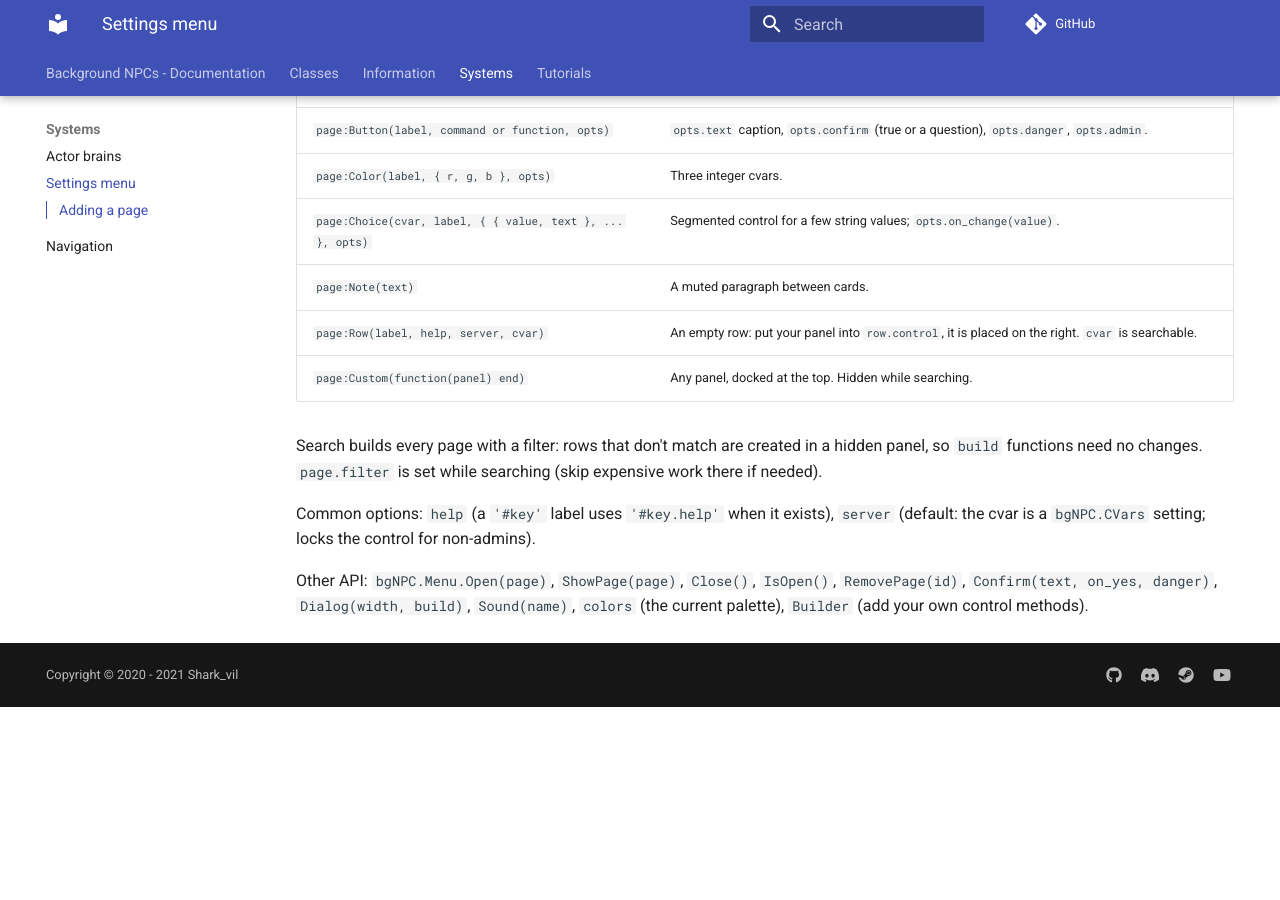
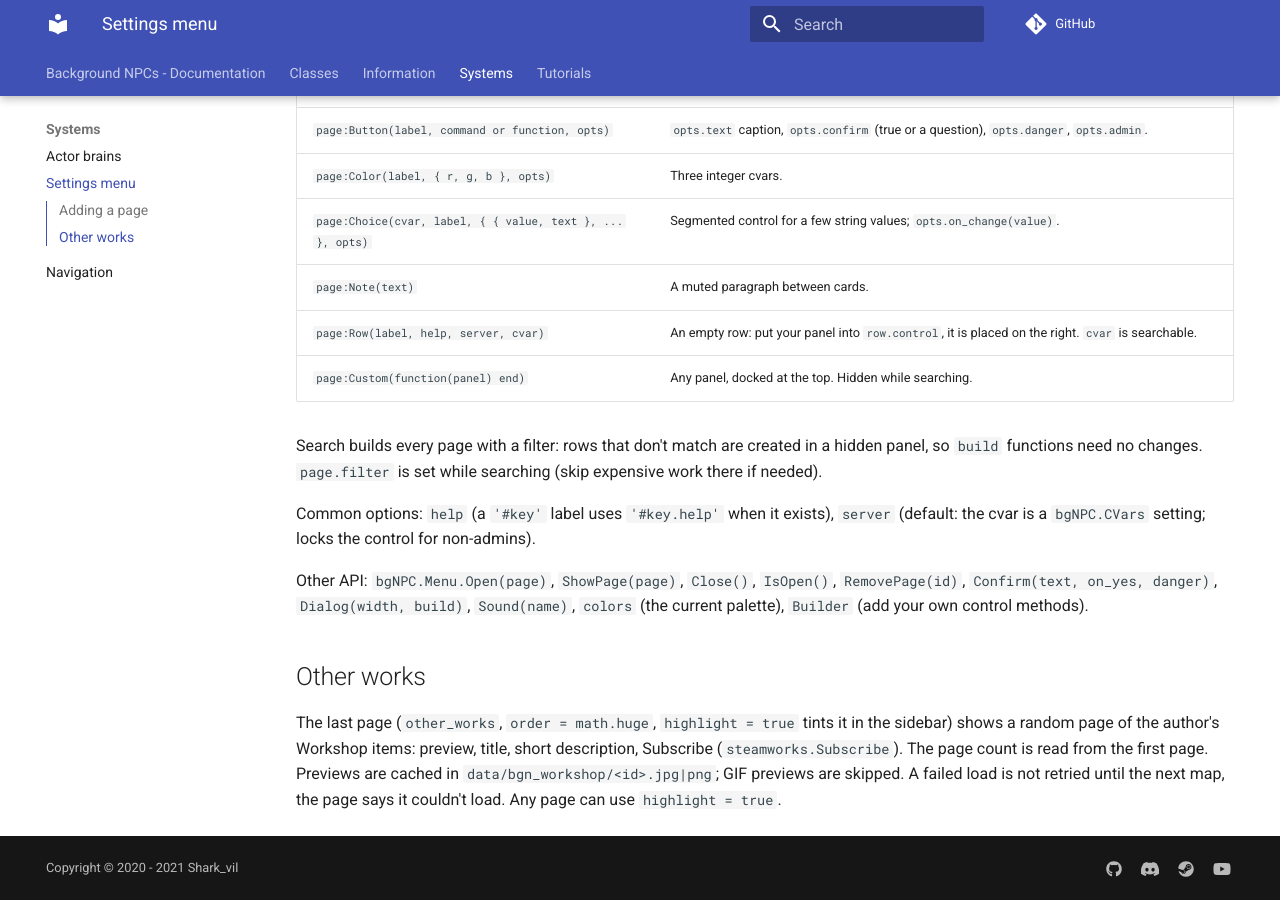
Before and after one commit to Shark-vil/background-citizens, an MkDocs documentation site: the page built from docs/systems/menu.md, in a window 1280 px wide and 900 px high, scrolled down 906 px. Built offline with MkDocs 1.6.1 and Material for MkDocs 9.7.7, drawn with Linux system fonts in a browser that asks for light colours; comment, search, counter and statistics services are not loaded; before the commit the page ends 1613 px from its top, so only the background shows below that.

Commit message:
Settings window: "Other works" page
The last, slightly tinted page shows a random page of the author's Workshop
items with cached previews, short descriptions and a Subscribe button. A
failed load is not retried until the next map.

Co-Authored-By: Claude Opus 5.5 <noreply@anthropic.com>

```diff
--- a/docs/systems/menu.md
+++ b/docs/systems/menu.md
@@ -49,3 +49,11 @@ Common options: `help` (a `'#key'` label uses `'#key.help'` when it exists), `se
 
 Other API: `bgNPC.Menu.Open(page)`, `ShowPage(page)`, `Close()`, `IsOpen()`, `RemovePage(id)`, `Confirm(text, on_yes, danger)`,
 `Dialog(width, build)`, `Sound(name)`, `colors` (the current palette), `Builder` (add your own control methods).
+
+## Other works
+
+The last page (`other_works`, `order = math.huge`, `highlight = true` tints it in the sidebar) shows a random
+page of the author's Workshop items: preview, title, short description, Subscribe (`steamworks.Subscribe`).
+The page count is read from the first page. Previews are cached in `data/bgn_workshop/<id>.jpg|png`;
+GIF previews are skipped. A failed load is not retried until the next map, the page says it couldn't load.
+Any page can use `highlight = true`.
```
Also changed, not shown: 4 other files.
